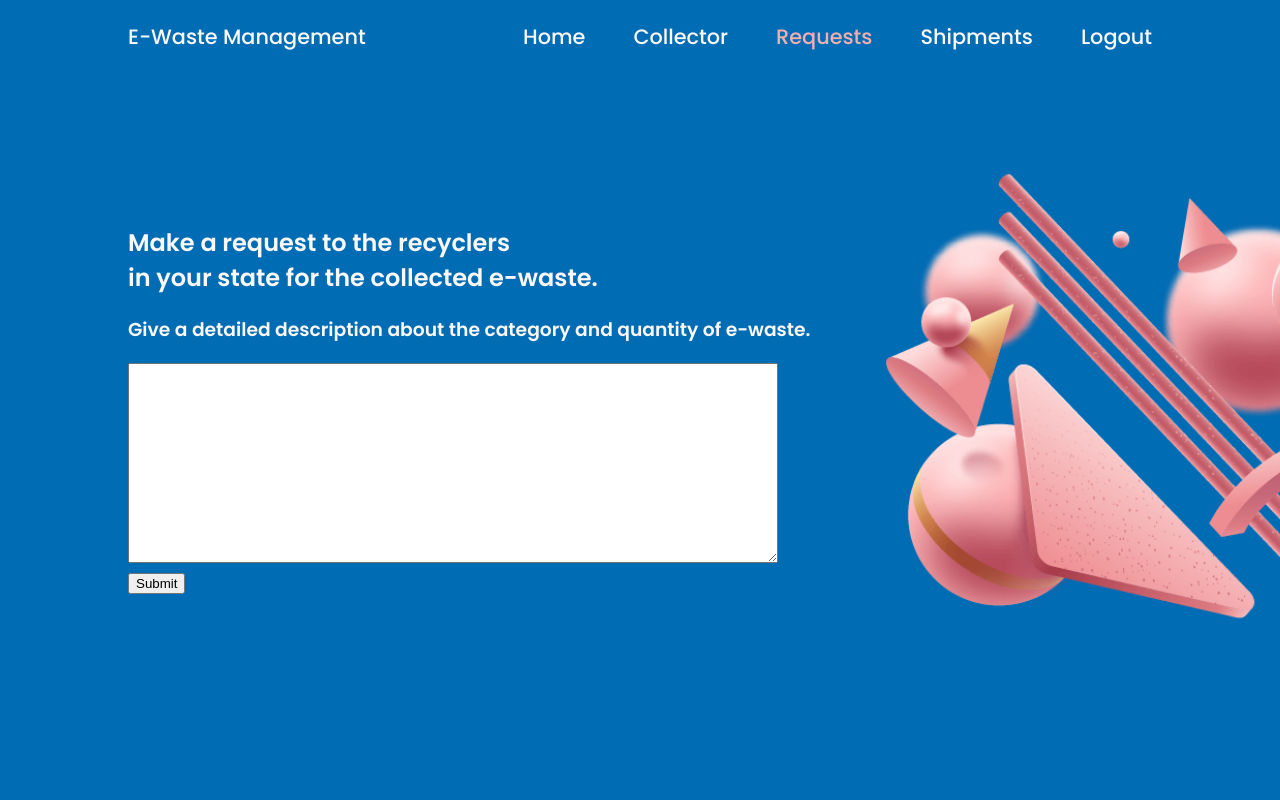
After one commit to Mithunitp/ewaste-unsdg-hci, a PHP site: page /col_requests.php in a window 1280 px wide. The commit adds this page. Run offline with PHP 8.4, Linux system fonts and the light colour scheme; the visitor is signed in with stand-in values (Sample User, id 1); some libraries are stand-ins or nearby versions.

Commit message:
Collector request page added

```diff
--- a/col_login.php
+++ b/col_login.php
@@ -3,7 +3,6 @@
 	require_once('dbconfig/config.php');
 	//phpinfo();
 ?>
-
 
 <!DOCTYPE html>
 <html>
@@ -45,6 +44,8 @@
 
 					$_SESSION['username'] = $username;
 					$_SESSION['password'] = $password;
+					$_SESSION['pin']=$row['collector_pin'];
+					$_SESSION['state']=$row['collector_state'];
 					echo '<script>window.location.href="col_homepage.php";</script>';
 					}
 					else
--- /dev/null
+++ b/col_requests.php
@@ -0,0 +1,94 @@
+<?php
+	session_start();
+	require_once('dbconfig/config.php');
+	//phpinfo();
+?>
+<!DOCTYPE html>
+<html lang="en">
+    <head>
+        <meta charset="UTF-8">
+        <meta name="viewport" content="width=device-width, initial-scale=1.0">
+        <!-- =====BOX ICONS===== -->
+        <link href='https://cdn.jsdelivr.net/npm/boxicons@2.0.5/css/boxicons.min.css' rel='stylesheet'>
+
+        <!-- ===== CSS ===== -->
+        <link rel="stylesheet" href="css/col_homepagestyle.css">
+
+        <title>E-Waste collector portal</title>
+    </head>
+    <body>
+        <!--===== HEADER =====-->
+        <header class="l-header">
+        <nav class="nav bd-grid">
+                <div>
+                    <a href="#" class="nav__logo">E-Waste Management</a>
+                </div>
+
+                <div class="nav__toggle" id="nav-toggle">
+                    <i class='bx bx-menu'></i>
+                </div>
+
+                <div class="nav__menu" id="nav-menu">
+                    <div class="nav__close" id="nav-close">
+                        <i class='bx bx-x'></i>
+                    </div>
+
+                    <ul class="nav__list">
+                        <li class="nav__item"><a href="index.html" class="nav__link">Home</a></li>
+                        <li class="nav__item"><a href="col_homepage.php" class="nav__link">Collector</a></li>
+                        <li class="nav__item"><a href="col_requests.php" class="nav__link active">Requests</a></li>
+                        <li class="nav__item"><a href="col_shipments.php" class="nav__link">Shipments</a></li>
+                        <li class="nav__item"><a href="logout.php" class="nav__link">Logout</a></li>
+                    </ul>
+                </div>
+            </nav>
+        </header>
+
+        <main class="l-main">
+            <!--===== HOME =====-->
+            <section class="home" id="home">
+                <div class="home__container bd-grid">
+                    <div class="home__img">
+                        <img src="img/img1.png" alt="" data-speed="-2" class="move">
+                        <img src="img/img2.png" alt="" data-speed="2" class="move">
+                        <img src="img/img3.png" alt="" data-speed="2" class="move">
+                        <img src="img/img4.png" alt="" data-speed="-2" class="move">
+                        <img src="img/img5.png" alt="" data-speed="-2" class="move">
+                    </div>
+
+                    <div class="home__data">
+                        <h2>Make a request to the recyclers<br>in your state for the collected e-waste.</h2>
+                        <h3>Give a detailed description about the category and quantity of e-waste.</h3>
+                        <form action="col_requests.php" method="post">
+                            <textarea name="req_des" style="height:200px;width:650px;"> </textarea>
+                            <br><input type="submit" name="submit">
+                        </form>
+                        <?php
+                            if(isset($_POST['submit']) && isset($_SESSION['username']))
+                            {
+                                $des=$_POST['req_des'];
+                                $c=$_SESSION['username'];
+                                $q="INSERT INTO `request`(`collector_id`, `description`) VALUES ('$c','$des')";
+                                $res = mysqli_query($con, $q);
+                                if($res)
+                                {
+                                    echo '<script>alert("Request generated succesfully. Check status on homepage.")</script>';
+                                }
+                                else
+                                {
+                                    echo '<script>alert("Error occured. Try again.")</script>';
+                                }
+                            }
+                        ?>
+                    </div>
+                </div>
+            </section>
+        </main>
+
+        <!--===== GSAP =====-->
+        <script src="https://cdnjs.cloudflare.com/ajax/libs/gsap/3.5.1/gsap.min.js"></script>
+
+        <!--===== MAIN JS =====-->
+        <script src="js/col_js.js"></script>
+    </body>
+</html>
--- a/css/col_homepagestyle.css
+++ b/css/col_homepagestyle.css
@@ -120,7 +120,7 @@ img{
 }
 
 .nav__logo{
-  font-size: 1.5rem;
+  font-size: 1.3rem;
 }
 
 .nav__link:hover{
@@ -205,7 +205,7 @@ img{
 
   .nav__list{
     display: flex;
-    font-size: 1.5rem;
+    font-size: 1.3rem;
   }
 
   .nav__item{
--- a/dbconfig/config.php
+++ b/dbconfig/config.php
@@ -2,7 +2,10 @@
 /*For My LocalPC*/
 $con=mysqli_connect("localhost", "root", "") or die ('I cannot connect to the database because: ' . mysql_error());
 mysqli_select_db($con,"ewastemgt");
-
+if(!isset($_SESSION['username']))
+{
+    echo '<script>window.location="index.html"</script>';
+}
 // $servername = "localhost";
 // $username = "root";
 // $password = "Demo_pw9";
```
Also changed, not shown: col_homepage.php (+87 -6 lines), col_shipments.php (added, +76 -0 lines), rec_homepage.php (+4 -4 lines).
